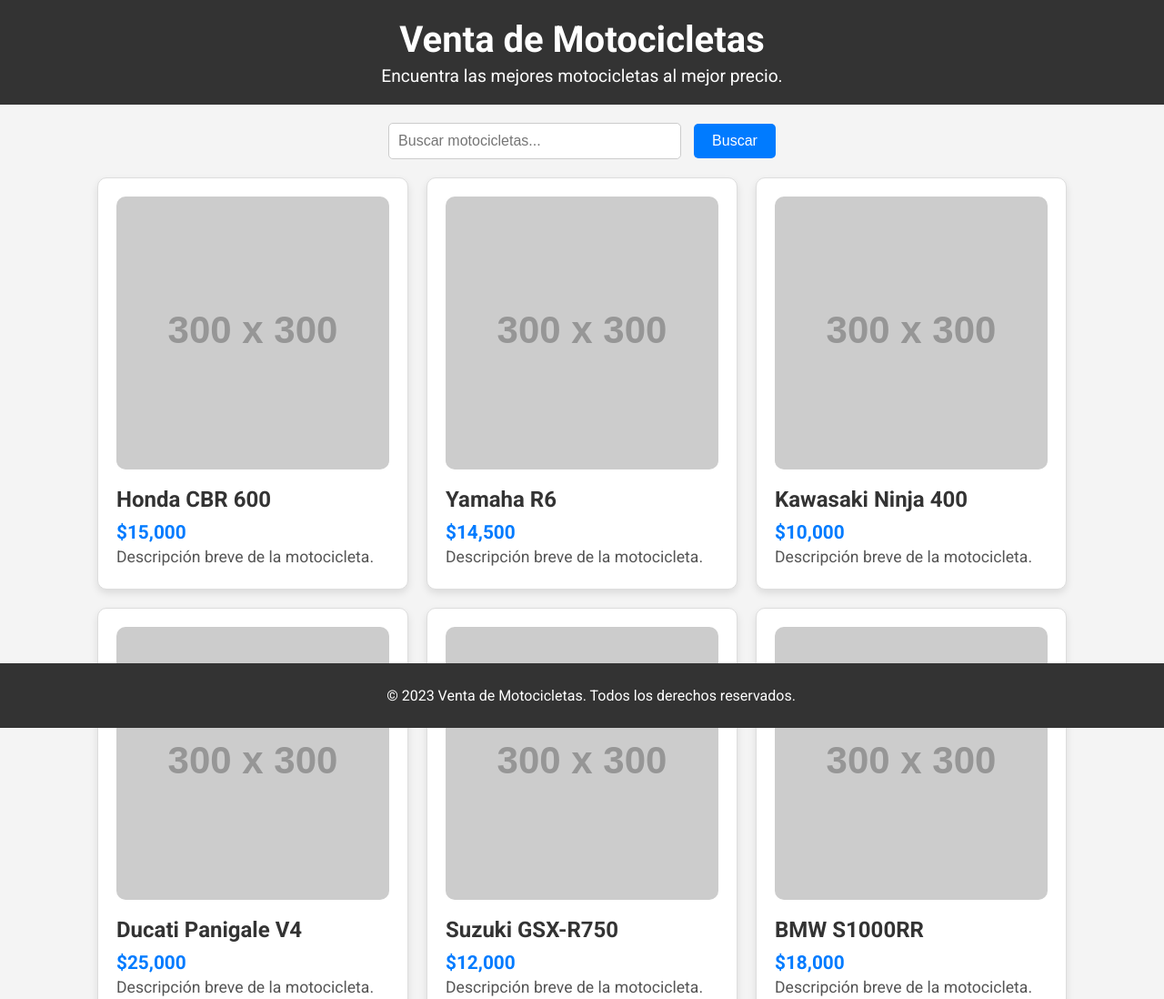
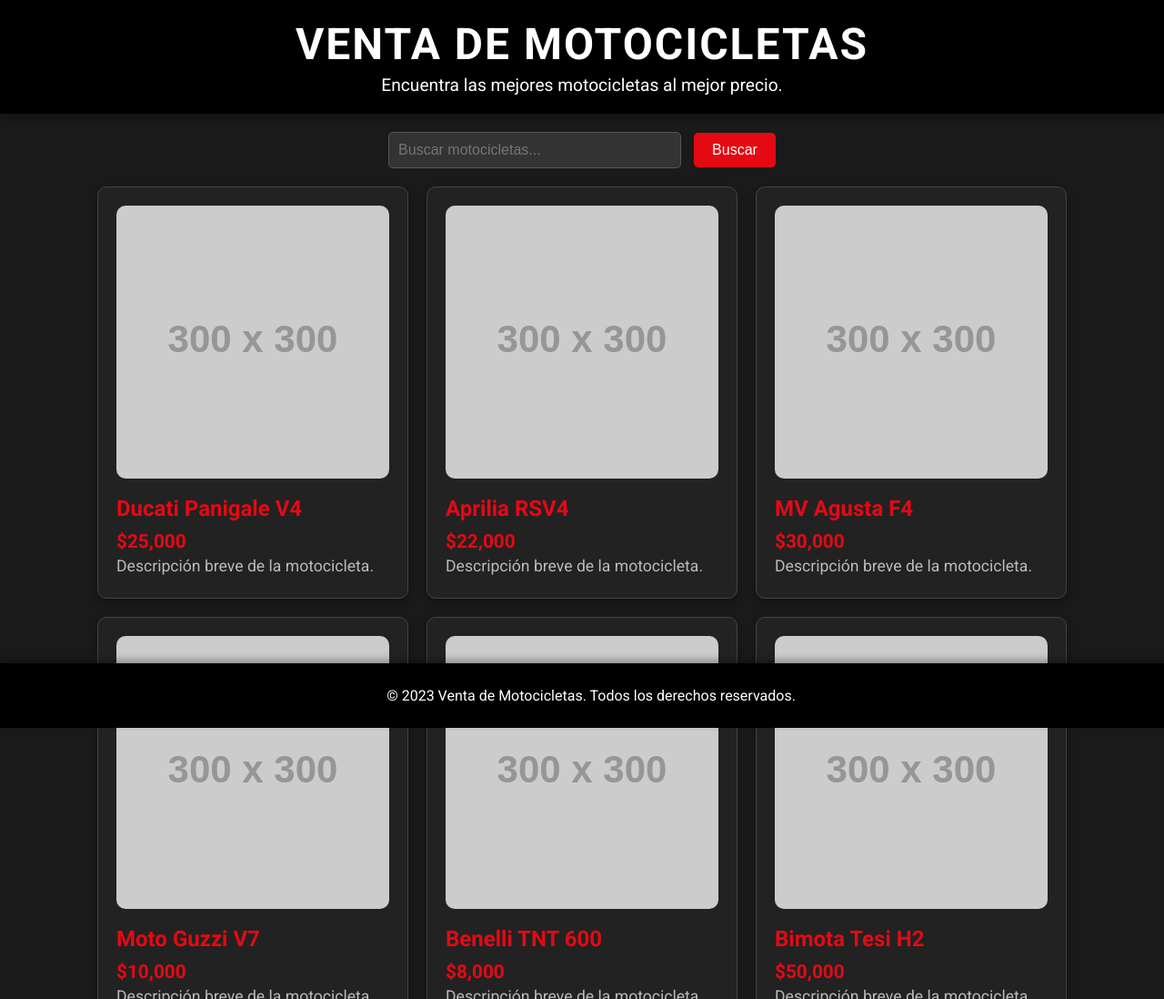
Before and after one commit to DANILE2006adrg21/Producto-app, a plain HTML site: page frontend/index.html in a window 1280 px wide. Shown: the top 1098 px of the page at 91% size. Drawn offline with Linux system fonts and the light colour scheme; placeholder pictures from the web are drawn by us.

Commit message:
version mejorada

```diff
--- a/frontend/index.html
+++ b/frontend/index.html
@@ -7,6 +7,10 @@
     <link rel="stylesheet" href="styles.css">
     <!-- Fuente de Google Fonts para un diseño más moderno -->
     <link href="https://fonts.googleapis.com/css2?family=Roboto:wght@400;700&display=swap" rel="stylesheet">
+    <link rel="icon" href="favicon.ico" type="image/x-icon">
+    <meta name="description" content="Encuentra las mejores motocicletas al mejor precio.">
+    <meta name="keywords" content="motocicletas, venta, precios, Ducati, Aprilia, MV Agusta, Moto Guzzi, Benelli, Bimota">
+    <meta name="author" content="Venta de Motocicletas">
 </head>
 <body>
     <header>
@@ -32,4 +36,3 @@
     <script src="script.js"></script>
 </body>
 </html>
-//fin html
--- a/frontend/script.js
+++ b/frontend/script.js
@@ -5,12 +5,12 @@
 
     // Datos de ejemplo (simulando una API)
     const motocicletas = [
-        { nombre: 'Honda CBR 600', precio: '$15,000', imagen: 'https://via.placeholder.com/300' },
-        { nombre: 'Yamaha R6', precio: '$14,500', imagen: 'https://via.placeholder.com/300' },
-        { nombre: 'Kawasaki Ninja 400', precio: '$10,000', imagen: 'https://via.placeholder.com/300' },
         { nombre: 'Ducati Panigale V4', precio: '$25,000', imagen: 'https://via.placeholder.com/300' },
-        { nombre: 'Suzuki GSX-R750', precio: '$12,000', imagen: 'https://via.placeholder.com/300' },
-        { nombre: 'BMW S1000RR', precio: '$18,000', imagen: 'https://via.placeholder.com/300' }
+        { nombre: 'Aprilia RSV4', precio: '$22,000', imagen: 'https://via.placeholder.com/300' },
+        { nombre: 'MV Agusta F4', precio: '$30,000', imagen: 'https://via.placeholder.com/300' },
+        { nombre: 'Moto Guzzi V7', precio: '$10,000', imagen: 'https://via.placeholder.com/300' },
+        { nombre: 'Benelli TNT 600', precio: '$8,000', imagen: 'https://via.placeholder.com/300' },
+        { nombre: 'Bimota Tesi H2', precio: '$50,000', imagen: 'https://via.placeholder.com/300' }
     ];
 
     // Función para mostrar las motocicletas
@@ -27,6 +27,19 @@
             `;
             listaMotocicletas.appendChild(div);
         });
+
+        // Animación de entrada
+        const observer = new IntersectionObserver(entries => {
+            entries.forEach(entry => {
+                if (entry.isIntersecting) {
+                    entry.target.classList.add('visible');
+                }
+            });
+        }, { threshold: 0.1 });
+
+        document.querySelectorAll('.motocicleta').forEach(motocicleta => {
+            observer.observe(motocicleta);
+        });
     }
 
     // Mostrar todas las motocicletas al cargar la página
--- a/frontend/styles.css
+++ b/frontend/styles.css
@@ -3,29 +3,39 @@
     font-family: 'Roboto', sans-serif;
     margin: 0;
     padding: 0;
-    background-color: #f4f4f4;
-    color: #333;
+    background-color: #1a1a1a;
+    color: #e0e0e0;
 }
 
 header {
-    background-color: #333;
+    background-color: #000;
     color: #fff;
     padding: 20px;
     text-align: center;
+    position: sticky;
+    top: 0;
+    z-index: 1000;
+    box-shadow: 0 4px 8px rgba(0, 0, 0, 0.3);
 }
 
 header h1 {
     margin: 0;
-    font-size: 2.5rem;
+    font-size: 3rem;
+    font-weight: 700;
+    letter-spacing: 2px;
+    text-transform: uppercase;
 }
 
 header p {
     margin: 5px 0 0;
     font-size: 1.2rem;
+    font-weight: 300;
 }
 
 main {
     padding: 20px;
+    max-width: 1200px;
+    margin: 0 auto;
 }
 
 #filtros {
@@ -36,24 +46,27 @@
 #buscar {
     padding: 10px;
     width: 300px;
-    border: 1px solid #ccc;
+    border: 1px solid #555;
     border-radius: 5px;
     font-size: 1rem;
+    background-color: #333;
+    color: #fff;
 }
 
 #btn-buscar {
     padding: 10px 20px;
-    background-color: #007bff;
+    background-color: #e50914;
     color: #fff;
     border: none;
     border-radius: 5px;
     cursor: pointer;
     font-size: 1rem;
     margin-left: 10px;
+    transition: background-color 0.3s ease;
 }
 
 #btn-buscar:hover {
-    background-color: #0056b3;
+    background-color: #b20710;
 }
 
 #lista-motocicletas {
@@ -64,47 +77,55 @@
 }
 
 .motocicleta {
-    background-color: #fff;
-    border: 1px solid #ddd;
+    background-color: #222;
+    border: 1px solid #444;
     border-radius: 10px;
     width: 300px;
     padding: 20px;
-    box-shadow: 0 4px 8px rgba(0, 0, 0, 0.1);
-    transition: transform 0.3s ease;
+    box-shadow: 0 4px 8px rgba(0, 0, 0, 0.3);
+    transition: transform 0.3s ease, box-shadow 0.3s ease;
 }
 
 .motocicleta:hover {
     transform: translateY(-5px);
+    box-shadow: 0 8px 16px rgba(0, 0, 0, 0.5);
 }
 
 .motocicleta img {
     width: 100%;
     border-radius: 10px;
+    transition: transform 0.3s ease;
+}
+
+.motocicleta:hover img {
+    transform: scale(1.05);
 }
 
 .motocicleta h2 {
     font-size: 1.5rem;
     margin: 15px 0 10px;
+    color: #e50914;
 }
 
 .motocicleta p {
     font-size: 1.1rem;
-    color: #555;
+    color: #bbb;
     margin: 5px 0;
 }
 
 .motocicleta .precio {
     font-size: 1.3rem;
-    color: #007bff;
+    color: #e50914;
     font-weight: bold;
 }
 
 footer {
-    background-color: #333;
+    background-color: #000;
     color: #fff;
     text-align: center;
     padding: 10px;
     position: fixed;
     bottom: 0;
     width: 100%;
+    box-shadow: 0 -4px 8px rgba(0, 0, 0, 0.3);
 }
```
